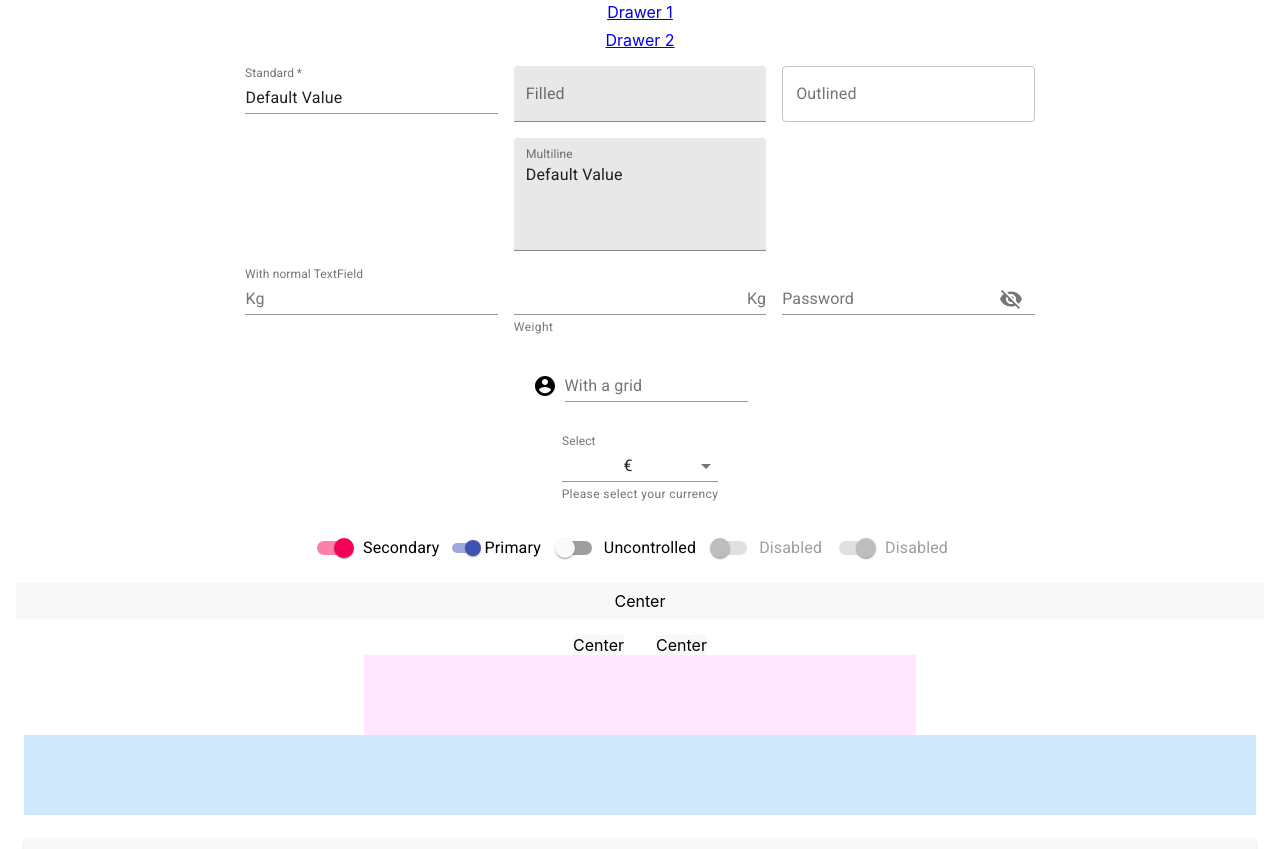
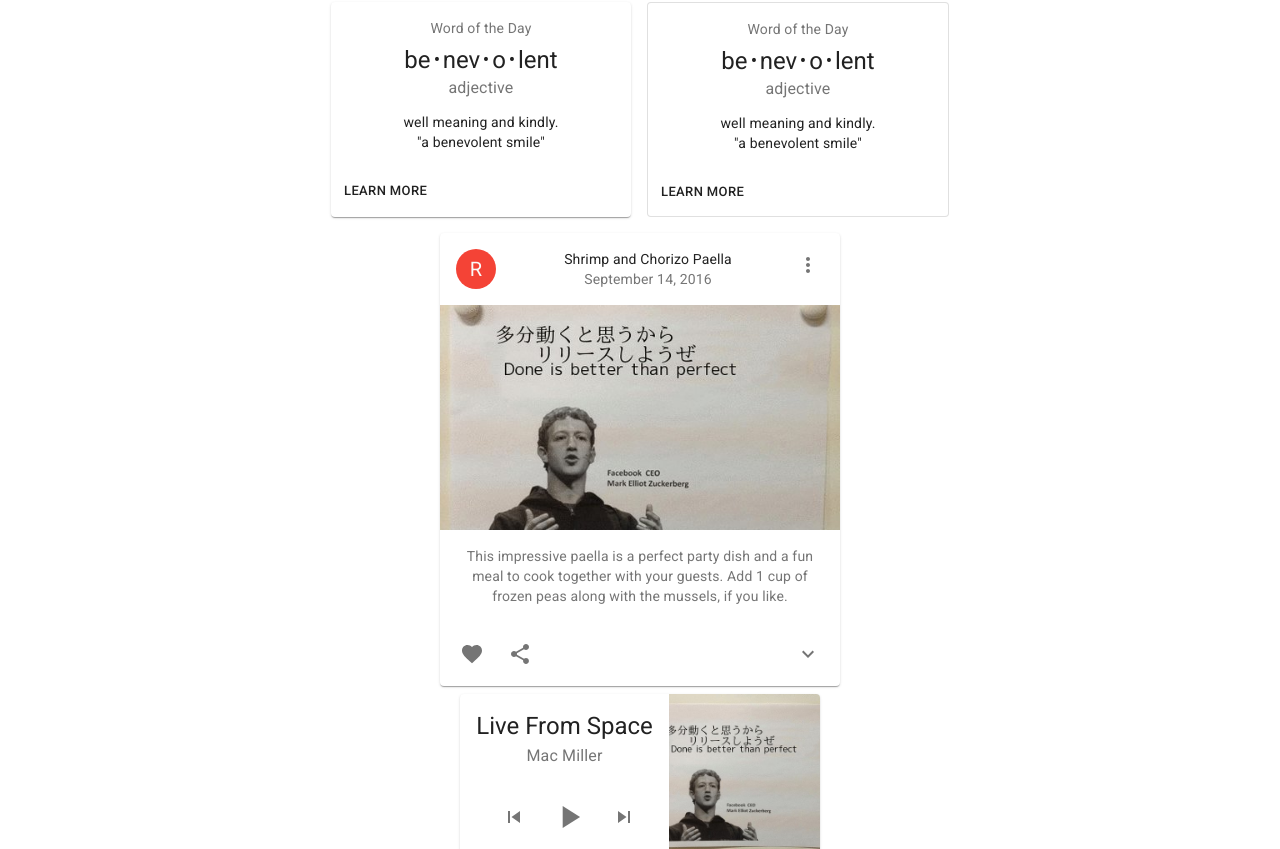
Before and after one commit to hukusuke1007/react-validation, a React (Create React App) app: page /material in a window 1280 px wide. Shown: the part 151-1000 px from the top of the page. Built offline with nearby package versions, Linux system fonts and the light colour scheme.

Commit message:
add card

```diff
--- a/src/App.tsx
+++ b/src/App.tsx
@@ -1,5 +1,5 @@
 import React from 'react'
-import { BrowserRouter, Switch, Route, Redirect, Link } from 'react-router-dom'
+import { BrowserRouter, Switch, Route, Redirect, } from 'react-router-dom'
 import { NotFound } from './presentation/pages/NotFound'
 import { ScrollTop } from './presentation/component/ScrollTop'
 import topRoutes from './presentation/router/Top'
--- /dev/null
+++ b/src/presentation/component/material/CardSample.tsx
@@ -0,0 +1,267 @@
+import React from 'react'
+import {
+  makeStyles,
+  createStyles,
+  Theme,
+  useTheme,
+} from '@material-ui/core/styles'
+import {
+  Button,
+  Card,
+  CardContent,
+  Typography,
+  CardActions,
+  CardHeader,
+  Avatar,
+  CardMedia,
+  Collapse
+} from '@material-ui/core'
+import clsx from 'clsx'
+import { red } from '@material-ui/core/colors'
+import FavoriteIcon from '@material-ui/icons/Favorite'
+import ShareIcon from '@material-ui/icons/Share'
+import ExpandMoreIcon from '@material-ui/icons/ExpandMore'
+import MoreVertIcon from '@material-ui/icons/MoreVert'
+import IconButton from '@material-ui/core/IconButton'
+import SkipPreviousIcon from '@material-ui/icons/SkipPrevious'
+import PlayArrowIcon from '@material-ui/icons/PlayArrow'
+import SkipNextIcon from '@material-ui/icons/SkipNext'
+import sampleImage from '../../../common/images/sample.jpg'
+
+const useStyles = makeStyles((theme: Theme) => createStyles({
+  root: {
+    minWidth: 300,
+    margin: '8px',
+  },
+  bullet: {
+    display: 'inline-block',
+    margin: '0 2px',
+    transform: 'scale(0.8)',
+  },
+  title: {
+    fontSize: 14,
+  },
+  pos: {
+    marginBottom: 12,
+  },
+  media: {
+    height: 0,
+    paddingTop: '56.25%', // 16:9
+  },
+  expand: {
+    transform: 'rotate(0deg)',
+    marginLeft: 'auto',
+    transition: theme.transitions.create('transform', {
+      duration: theme.transitions.duration.shortest,
+    }),
+  },
+  expandOpen: {
+    transform: 'rotate(180deg)',
+  },
+  avatar: {
+    backgroundColor: red[500],
+  },
+  details: {
+    display: 'flex',
+    flexDirection: 'column',
+  },
+  content: {
+    flex: '1 0 auto',
+  },
+  cover: {
+    width: 151,
+  },
+  controls: {
+    display: 'flex',
+    alignItems: 'center',
+    justifyContent: 'center',
+    paddingLeft: theme.spacing(1),
+    paddingBottom: theme.spacing(1),
+  },
+  playIcon: {
+    height: 38,
+    width: 38,
+  },
+}))
+
+export const CardSample = () => {
+  const classes = useStyles()
+  const theme = useTheme()
+  const bull = <span className={classes.bullet}>•</span>
+  const [expanded, setExpanded] = React.useState(false)
+
+  const handleExpandClick = () => {
+    setExpanded(!expanded)
+  }
+
+  return (
+    <div>
+      <div style={{
+         display: 'flex',
+         justifyContent: 'center',
+      }}>
+        <Card className={classes.root}>
+          <CardContent>
+            <Typography className={classes.title} color="textSecondary" gutterBottom>
+              Word of the Day
+            </Typography>
+            <Typography variant="h5" component="h2">
+              be{bull}nev{bull}o{bull}lent
+            </Typography>
+            <Typography className={classes.pos} color="textSecondary">
+              adjective
+            </Typography>
+            <Typography variant="body2" component="p">
+              well meaning and kindly.
+              <br />
+              {'"a benevolent smile"'}
+            </Typography>
+          </CardContent>
+          <CardActions>
+            <Button size="small">Learn More</Button>
+          </CardActions>
+        </Card>
+
+        <Card className={classes.root} variant="outlined">
+          <CardContent>
+            <Typography className={classes.title} color="textSecondary" gutterBottom>
+              Word of the Day
+            </Typography>
+            <Typography variant="h5" component="h2">
+              be{bull}nev{bull}o{bull}lent
+            </Typography>
+            <Typography className={classes.pos} color="textSecondary">
+              adjective
+            </Typography>
+            <Typography variant="body2" component="p">
+              well meaning and kindly.
+              <br />
+              {'"a benevolent smile"'}
+            </Typography>
+          </CardContent>
+          <CardActions>
+            <Button size="small">Learn More</Button>
+          </CardActions>
+        </Card>
+      </div>
+
+      <div style={{
+         display: 'flex',
+         justifyContent: 'center',
+         margin: '8px',
+      }}>
+        <Card style={{
+          width: 400,
+        }}>
+          <CardHeader
+            avatar={
+              <Avatar aria-label="recipe" className={classes.avatar}>
+                R
+              </Avatar>
+            }
+            action={
+              <IconButton aria-label="settings">
+                <MoreVertIcon />
+              </IconButton>
+            }
+            title="Shrimp and Chorizo Paella"
+            subheader="September 14, 2016"
+          />
+          <CardMedia
+            className={classes.media}
+            image={sampleImage}
+            title="Paella dish"
+          />
+          <CardContent>
+            <Typography variant="body2" color="textSecondary" component="p">
+              This impressive paella is a perfect party dish and a fun meal to cook together with your
+              guests. Add 1 cup of frozen peas along with the mussels, if you like.
+            </Typography>
+          </CardContent>
+          <CardActions disableSpacing>
+            <IconButton aria-label="add to favorites">
+              <FavoriteIcon />
+            </IconButton>
+            <IconButton aria-label="share">
+              <ShareIcon />
+            </IconButton>
+            <IconButton
+              className={clsx(classes.expand, {
+                [classes.expandOpen]: expanded,
+              })}
+              onClick={handleExpandClick}
+              aria-expanded={expanded}
+              aria-label="show more"
+            >
+              <ExpandMoreIcon />
+            </IconButton>
+          </CardActions>
+          <Collapse in={expanded} timeout="auto" unmountOnExit>
+            <CardContent>
+              <Typography paragraph>Method:</Typography>
+              <Typography paragraph>
+                Heat 1/2 cup of the broth in a pot until simmering, add saffron and set aside for 10
+                minutes.
+              </Typography>
+              <Typography paragraph>
+                Heat oil in a (14- to 16-inch) paella pan or a large, deep skillet over medium-high
+                heat. Add chicken, shrimp and chorizo, and cook, stirring occasionally until lightly
+                browned, 6 to 8 minutes. Transfer shrimp to a large plate and set aside, leaving chicken
+                and chorizo in the pan. Add pimentón, bay leaves, garlic, tomatoes, onion, salt and
+                pepper, and cook, stirring often until thickened and fragrant, about 10 minutes. Add
+                saffron broth and remaining 4 1/2 cups chicken broth; bring to a boil.
+              </Typography>
+              <Typography paragraph>
+                Add rice and stir very gently to distribute. Top with artichokes and peppers, and cook
+                without stirring, until most of the liquid is absorbed, 15 to 18 minutes. Reduce heat to
+                medium-low, add reserved shrimp and mussels, tucking them down into the rice, and cook
+                again without stirring, until mussels have opened and rice is just tender, 5 to 7
+                minutes more. (Discard any mussels that don’t open.)
+              </Typography>
+              <Typography>
+                Set aside off of the heat to let rest for 10 minutes, and then serve.
+              </Typography>
+            </CardContent>
+          </Collapse>
+        </Card>
+      </div>
+
+      <div style={{
+        display: 'flex',
+        justifyContent: 'center',
+        margin: '8px',
+      }}>
+        <Card style={{
+          display: 'flex',
+        }}>
+          <div className={classes.details}>
+            <CardContent className={classes.content}>
+              <Typography component="h5" variant="h5">
+                Live From Space
+              </Typography>
+              <Typography variant="subtitle1" color="textSecondary">
+                Mac Miller
+              </Typography>
+            </CardContent>
+            <div className={classes.controls}>
+              <IconButton aria-label="previous">
+                {theme.direction === 'rtl' ? <SkipNextIcon /> : <SkipPreviousIcon />}
+              </IconButton>
+              <IconButton aria-label="play/pause">
+                <PlayArrowIcon className={classes.playIcon} />
+              </IconButton>
+              <IconButton aria-label="next">
+                {theme.direction === 'rtl' ? <SkipPreviousIcon /> : <SkipNextIcon />}
+              </IconButton>
+            </div>
+          </div>
+          <CardMedia
+            className={classes.cover}
+            image={sampleImage}
+            title="Live from space album cover"
+          />
+        </Card>
+      </div>
+    </div>
+  )
+}
--- a/src/presentation/pages/DrawerPage2.tsx
+++ b/src/presentation/pages/DrawerPage2.tsx
@@ -17,7 +17,6 @@
 import ListItemText from '@material-ui/core/ListItemText'
 import InboxIcon from '@material-ui/icons/MoveToInbox'
 import MailIcon from '@material-ui/icons/Mail'
-import { Link } from 'react-router-dom'
 
 const drawerWidth = 240
 
--- a/src/presentation/pages/Material.tsx
+++ b/src/presentation/pages/Material.tsx
@@ -7,7 +7,7 @@
 import { GridListSample } from '../component/material/GridListSample'
 import { SwitchSample } from '../component/material/SwitchSample'
 import { TextSample } from '../component/material/TextSample'
-import { AppBarSample } from '../component/material/AppBarSample'
+import { CardSample } from '../component/material/CardSample'
 import { Link } from 'react-router-dom'
 
 /**
@@ -19,9 +19,7 @@
  */
 export const Material = () => {
   return (
-
     <div>
-      <AppBarSample />
       <div className='App'>
         <h1>Materialページ</h1>
         <div style={{margin: '8px'}}>
@@ -30,6 +28,7 @@
         <div style={{margin: '8px'}}>
           <Link to='/drawer_2'>Drawer 2</Link>
         </div>
+        <CardSample />
         <TextSample />
         <SwitchSample />
         <BoxSample />
```
Also changed, not shown: src/common/images/sample.jpg (added), src/presentation/component/material/GridSample.tsx (indentation only), 1 other file (tests, documents, lock files or other folders).
